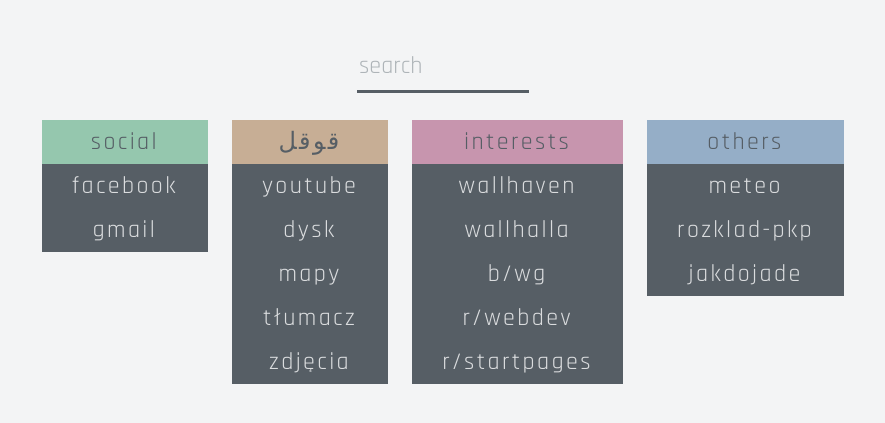
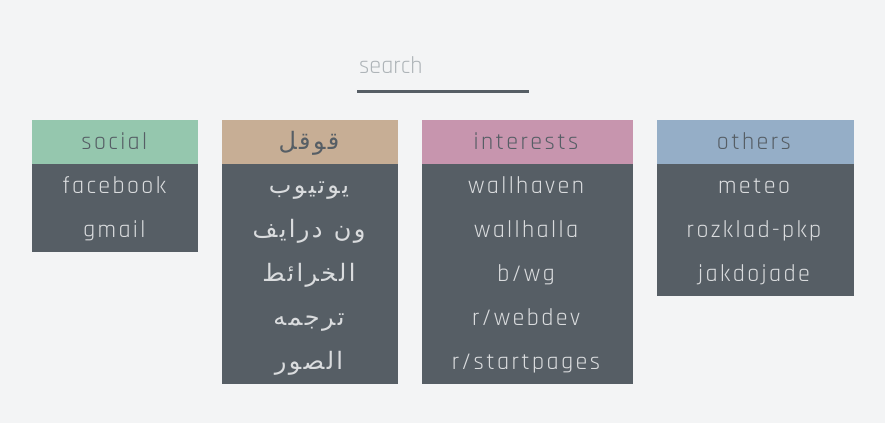
Before and after one commit to ahmadkisswani/justhtml, a plain HTML site: page index.html in a window 1280 px wide. Shown: the part 181-604 px from the top of the page, without its empty margins (197-1082 px from the left). Drawn offline with Linux system fonts and the light colour scheme; a web font is replaced by a local one.

Commit message:
Update index.html

```diff
--- a/index.html
+++ b/index.html
@@ -27,11 +27,11 @@
         </div>
         <div class="tiles">
           <div class="tile2">قوقل</div>
-          <a href="https://www.youtube.com/" class="button">youtube</a>
-          <a href="https://drive.google.com/" class="button">dysk</a>
-          <a href="https://www.google.pl/maps" class="button">mapy</a>
-          <a href="https://translate.google.com/" class="button">tłumacz</a>
-          <a href="https://photos.google.com/" class="button">zdjęcia</a>
+          <a href="https://www.youtube.com/" class="button">يوتيوب</a>
+          <a href="https://drive.google.com/" class="button">ون درايف</a>
+          <a href="https://www.google.pl/maps" class="button">الخرائط</a>
+          <a href="https://translate.google.com/" class="button">ترجمه</a>
+          <a href="https://photos.google.com/" class="button">الصور</a>
         </div>
         <div class="tiles">
           <div class="tile3">interests</div>
```
